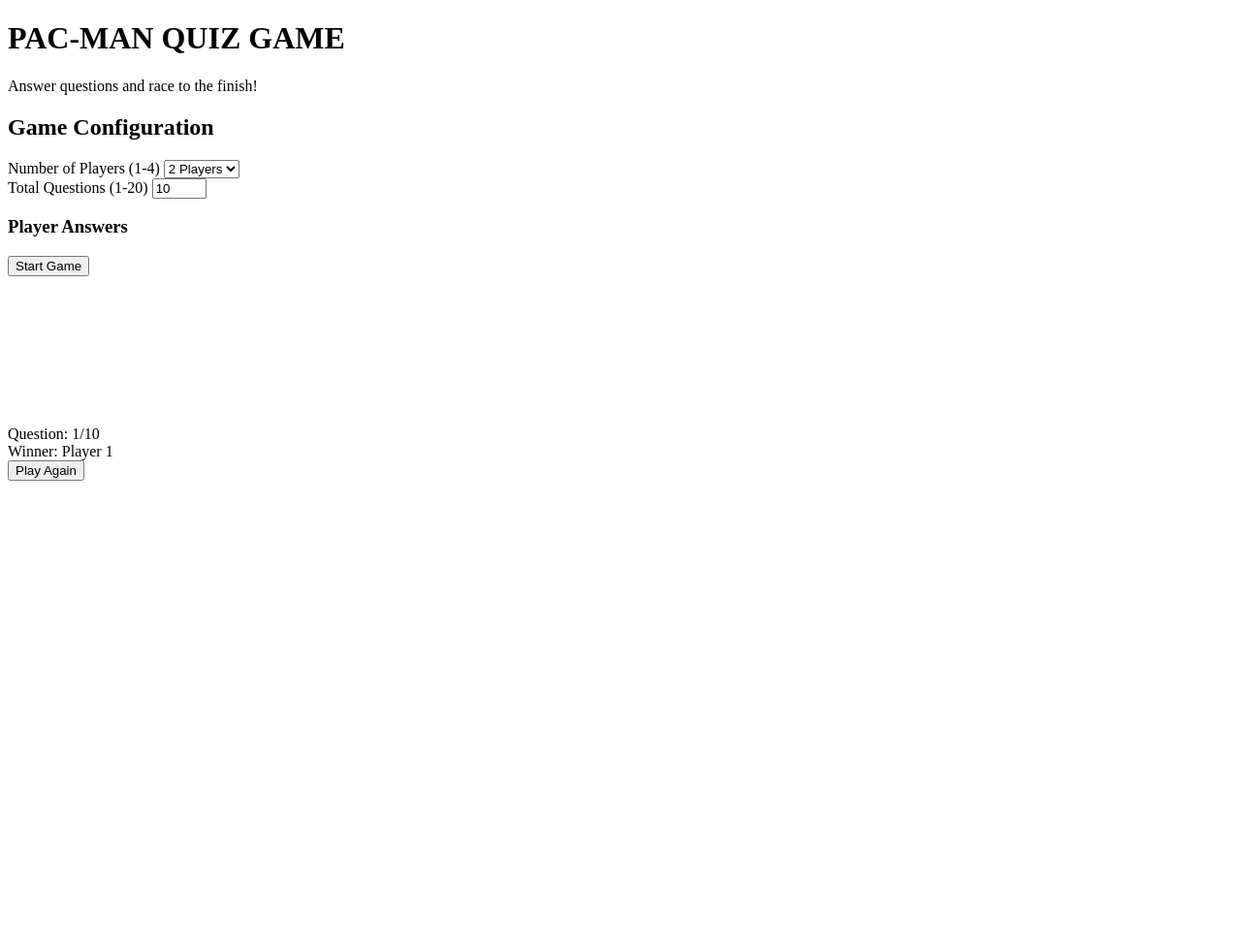
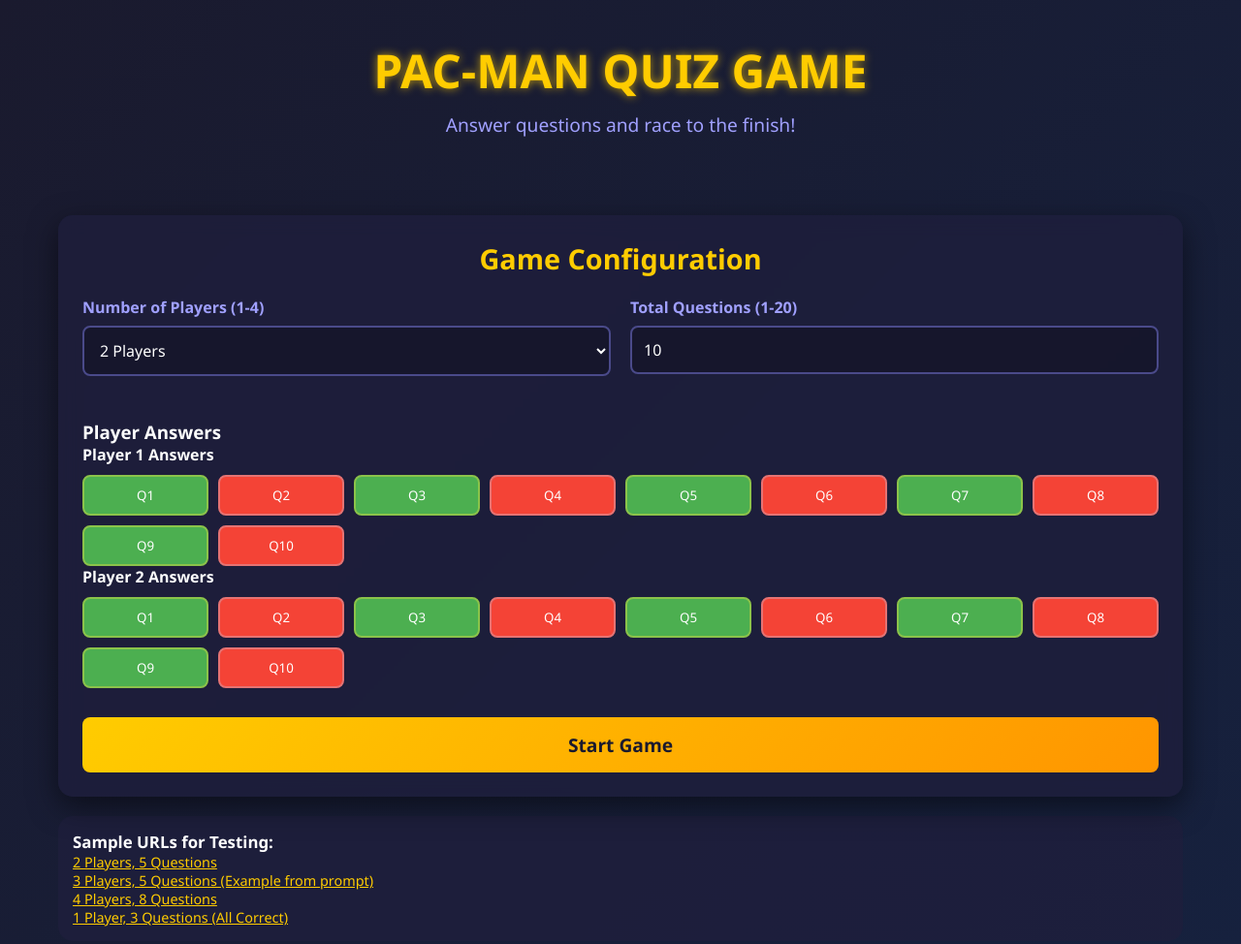
Before and after one commit to Pragament/html_three_js_short_animation, a plain HTML site: page pacman/index.html in a window 1280 px wide. Shown: the whole page at 97% size. Before the commit the page ends 800 px from the top, so only its background shows below. Drawn offline with nearby package versions, Linux system fonts and the light colour scheme.

Commit message:
pacman fix js css reference

```diff
--- a/pacman/index.html
+++ b/pacman/index.html
@@ -1,11 +1,14 @@
 <!DOCTYPE html>
 <html lang="en">
+
 <head>
     <meta charset="UTF-8">
     <meta name="viewport" content="width=device-width, initial-scale=1.0">
     <title>Pac-Man Quiz Game</title>
     <script src="https://cdnjs.cloudflare.com/ajax/libs/three.js/r128/three.min.js"></script>
+    <link rel="stylesheet" href="style.css">
 </head>
+
 <body>
     <div class="container">
         <header>
@@ -46,7 +49,8 @@
             <div class="game-view" id="gameView">
                 <canvas id="gameCanvas"></canvas>
                 <div class="game-ui">
-                    <div class="question-counter">Question: <span id="currentQuestion">1</span>/<span id="totalQuestions">10</span></div>
+                    <div class="question-counter">Question: <span id="currentQuestion">1</span>/<span
+                            id="totalQuestions">10</span></div>
                     <div class="player-progress" id="playerProgress">
                         <!-- Player progress bars will be generated here -->
                     </div>
@@ -61,10 +65,15 @@
         <div class="url-info" id="urlInfo" style="display: none;">
             <h3>Sample URLs for Testing:</h3>
             <p><a href="?players=2&questions=5&p1=C,W,C,W,C&p2=W,W,C,W,C">2 Players, 5 Questions</a></p>
-            <p><a href="?players=3&questions=5&p1=C,W,C,W,C&p2=W,W,C,W,C&p3=C,C,W,W,C">3 Players, 5 Questions (Example from prompt)</a></p>
-            <p><a href="?players=4&questions=8&p1=C,C,W,C,W,C,C,W&p2=W,C,C,W,C,W,C,C&p3=C,W,C,C,W,W,C,C&p4=W,W,C,C,C,W,C,W">4 Players, 8 Questions</a></p>
+            <p><a href="?players=3&questions=5&p1=C,W,C,W,C&p2=W,W,C,W,C&p3=C,C,W,W,C">3 Players, 5 Questions (Example
+                    from prompt)</a></p>
+            <p><a
+                    href="?players=4&questions=8&p1=C,C,W,C,W,C,C,W&p2=W,C,C,W,C,W,C,C&p3=C,W,C,C,W,W,C,C&p4=W,W,C,C,C,W,C,W">4
+                    Players, 8 Questions</a></p>
             <p><a href="?players=1&questions=3&p1=C,C,C">1 Player, 3 Questions (All Correct)</a></p>
         </div>
     </div>
+    <script src="script.js"></script>
 </body>
+
 </html>
```
